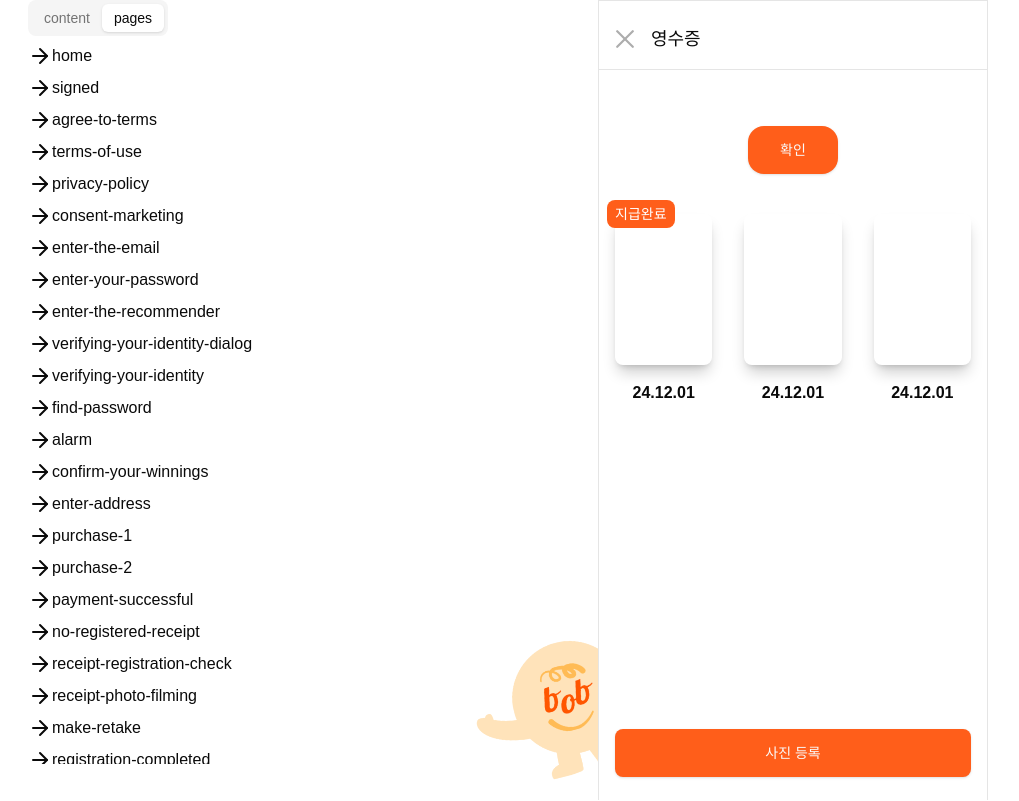
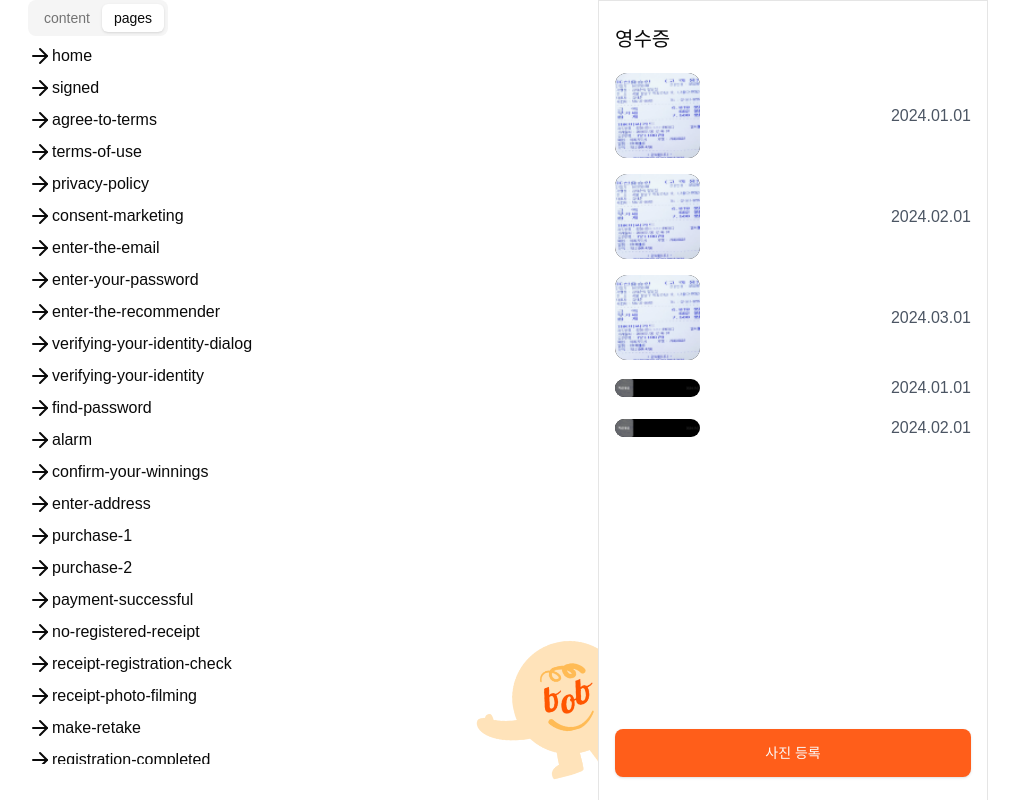
Before and after one commit to Faysel-Abdella/next.js-mobile, a Next.js app: page /receipt-registration-check in a window 1280 px wide. Shown: the whole page, without its empty margins (132-1151 px from the left). Built offline with nearby package versions, Linux system fonts and the light colour scheme.

Commit message:
add missed page

```diff
--- a/src/app/(pages)/receipt-registration-check/page.tsx
+++ b/src/app/(pages)/receipt-registration-check/page.tsx
@@ -1,46 +1,54 @@
-import { Button } from '@/components/ui/button'
-import { Icons } from '@/components/ui/icons'
-import { Separator } from '@/components/ui/separator'
-import Link from 'next/link'
+import { Button } from "@/components/ui/button";
+import { Icons } from "@/components/ui/icons";
+import { Separator } from "@/components/ui/separator";
+import Image from "next/image";
+import Link from "next/link";
 
 export default function Page() {
-    return (
-        <div className='relative py-6 flex flex-col justify-between items-center h-full gap-4'>
-            <nav className='w-full flex flex-col gap-4'>
-                <div className='w-full px-4 mx-auto flex justify-between items-center '>
-                    <Link href={".."} className='flex items-center gap-4'>
-                        <Icons.x className='size-5' />
-                        <span className='text-lg'>
-                            영수증
-                        </span>
-                    </Link>
-                </div>
-                <Separator />
-            </nav>
-            <div className='w-full h-full pt-10'>
-                <div className='w-full px-4 mx-auto flex flex-col gap-2 items-center text-center space-y-8'>
-                    <div className=''>
-                        <div className='w-full px-4 mx-auto'>
-                            <Button size={'lg'} className='w-full rounded-2xl py-6'>확인</Button>
-                        </div>
-                    </div>
-                    <div className='w-full flex gap-8'>
-                        <div className='relative flex flex-col w-full aspect-[9/14] shadow-lg shadow-black/20 p-3 rounded-lg space-y-2'>
-                            <span className='absolute top-0 left-0 -translate-y-1/2 -translate-x-2 text-sm bg-primary text-white py-1 px-2 rounded-lg'>지급완료</span>
-                            <div className='absolute w-full left-0  -bottom-10 text-center font-bold'>24.12.01</div>
-                        </div>
-                        <div className='relative flex flex-col w-full aspect-[9/14] shadow-lg shadow-black/20 p-3 rounded-lg space-y-2'>
-                            <div className='absolute w-full left-0  -bottom-10 text-center font-bold'>24.12.01</div>
-                        </div>
-                        <div className='relative flex flex-col w-full aspect-[9/14] shadow-lg shadow-black/20 p-3 rounded-lg space-y-2'>
-                            <div className='absolute w-full left-0  -bottom-10 text-center font-bold'>24.12.01</div>
-                        </div>
-                    </div>
-                </div>
-            </div>
-            <div className='w-full px-4 mx-auto'>
-                <Button size={'lg'} className='w-full rounded-lg py-6'>사진 등록</Button>
-            </div>
+  return (
+    <div className="relative py-6 flex flex-col justify-between items-center h-full gap-1">
+      <nav className="w-full flex flex-col ">
+        <div className="w-full px-4 mx-auto flex justify-between items-center ">
+          <Link href={".."} className="flex items-center gap-4">
+            <span className="text-xl font-normal">영수증</span>
+          </Link>
         </div>
-    )
+      </nav>
+      <div className="w-full h-full p-4 flex flex-col gap-4">
+        {[1, 2, 3].map((index) => (
+          <div className="w-full flex justify-between items-center" key={index}>
+            <Image
+              src={"/images/recipe.png"}
+              alt="recipe"
+              width={85}
+              height={85}
+              className="rounded-xl relative bg-black  object-cover"
+            />
+            <div className="rounded-xl absolute top-0 bg-black  h-85 w-85"></div>
+
+            <p className="text-gray-600">2024.0{index}.01</p>
+          </div>
+        ))}
+        {[1, 2].map((index) => (
+          <div className="w-full flex justify-between items-center" key={index}>
+            <Image
+              src={"/images/recipe2.png"}
+              alt="recipe"
+              width={85}
+              height={85}
+              className="rounded-xl relative bg-black  object-cover"
+            />
+            <div className="rounded-xl absolute top-0 bg-black  h-85 w-85"></div>
+
+            <p className="text-gray-600">2024.0{index}.01</p>
+          </div>
+        ))}
+      </div>
+      <div className="w-full px-4 mx-auto">
+        <Button size={"lg"} className="w-full rounded-lg py-6">
+          사진 등록
+        </Button>
+      </div>
+    </div>
+  );
 }
```
Also changed, not shown: public/images/recipe.png (added), public/images/recipe2.png (added).
